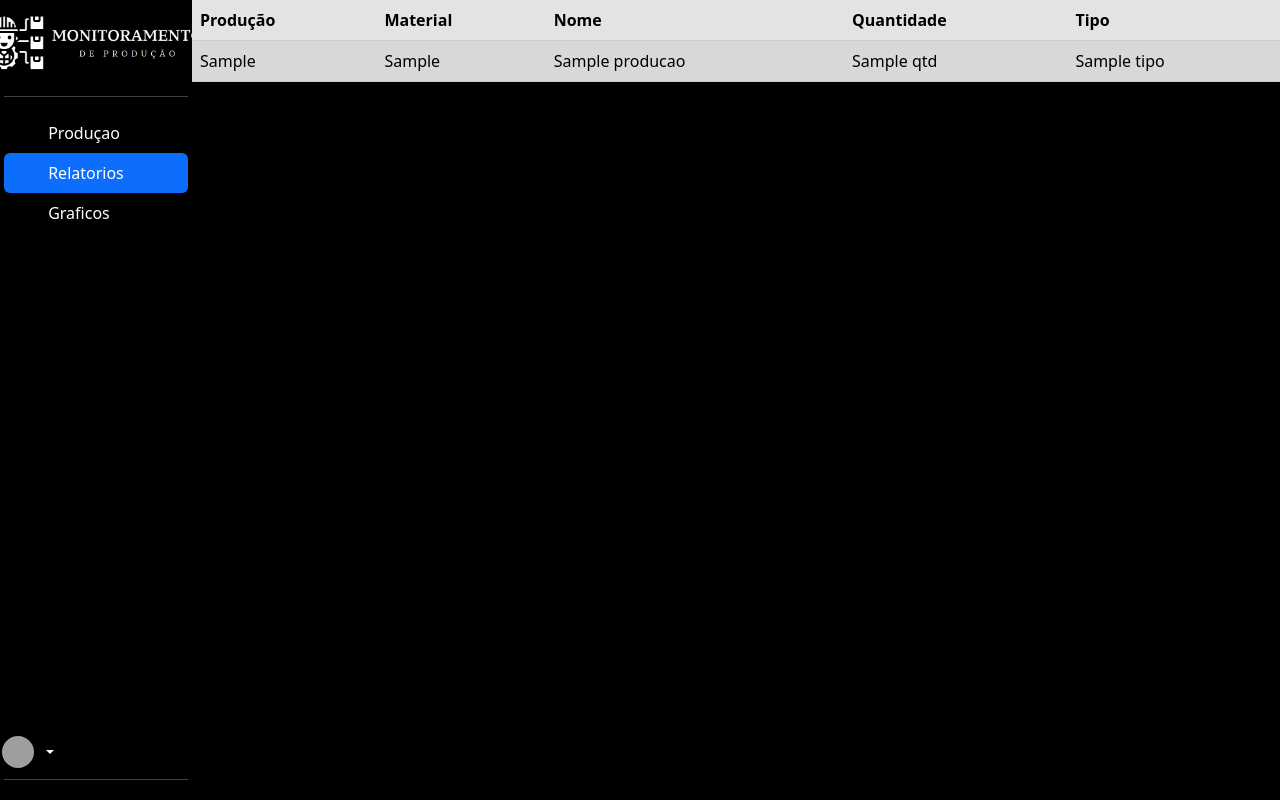
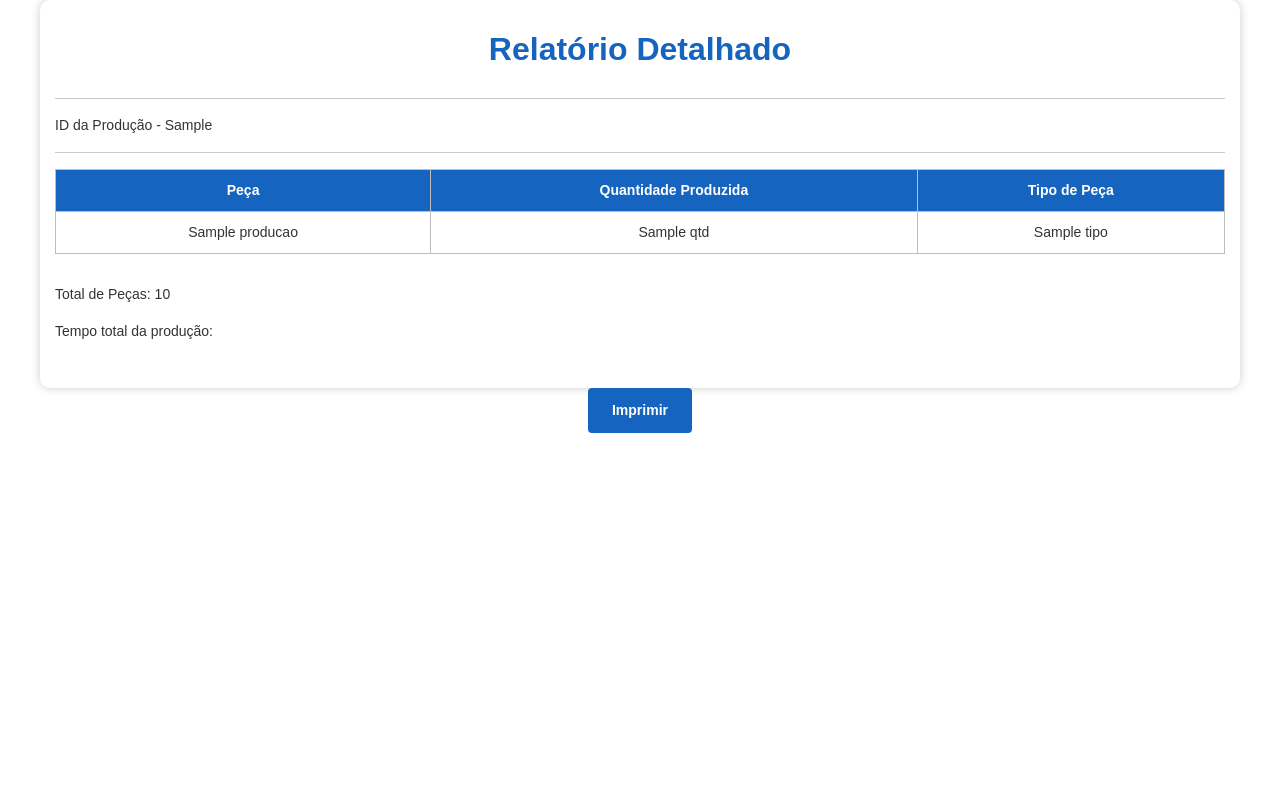
Before and after one commit to Daila-Danielle/monitoramentoDeProducao, a Python web app: template Dashboard/Front_end/templates/relatorios_detalhar.html in a window 1280 px wide. Run offline with Jinja, Linux system fonts and the light colour scheme; the template is opened without the code that fills it: most values are stand-ins (such as "Sample title", 1, 10 or a date in 2020); grey boxes are pictures that could not be loaded.

Commit message:
modificações

```diff
--- a/Dashboard/Front_end/Rotas/Get.py
+++ b/Dashboard/Front_end/Rotas/Get.py
@@ -104,6 +104,6 @@
 
         if 'username' in session:
             id = request.args.get('prod_id')
-            return render_template('relatorios_detalhar.html',valores=Dados_producao_detalhar.get_dados_producao_detalhar(id))
+            return render_template('relatorios_detalhar.html',valores=Dados_producao_detalhar.get_dados_producao_detalhar(id),valorTotal=Dados_producao.get_Dados_producao("",""))
         else:
             return redirect(url_for('login'))
--- a/Dashboard/Front_end/templates/index.html
+++ b/Dashboard/Front_end/templates/index.html
@@ -6,52 +6,85 @@
         <script src="https://cdn.jsdelivr.net/npm/bootstrap@5.2.3/dist/js/bootstrap.bundle.min.js" integrity="sha384-kenU1KFdBIe4zVF0s0G1M5b4hcpxyD9F7jL+jjXkk+Q2h455rYXK/7HAuoJl+0I4" crossorigin="anonymous"></script>
         <script src="/static/script.js"></script>
         <title>DashBoard</title>
+
+        <script>
+
+        function toggleTheme() {
+          const body = document.querySelector('body');
+          const button = document.querySelector('#theme-toggle');
+
+          if (body.classList.contains('dark-mode')) {
+            body.classList.remove('dark-mode');
+            body.classList.add('light-mode');
+            button.textContent = 'Modo noturno';
+          } else {
+            body.classList.remove('light-mode');
+            body.classList.add('dark-mode');
+            button.textContent = 'Modo claro';
+          }
+        }
+
+      </script>
         <style>
           .form-control:disabled{
             background-color: black;
             border: none;
           }
+
+          /* cores para o modo escuro */
+          .dark-mode {
+            background-color: #333;
+            color: #eee;
+          }
+
+          /* cores para o modo claro */
+          .light-mode {
+            background-color: #fff;
+            color: #333;
+          }
+
         </style>
     </head>
-    <body style="background-color: black; color: rgb(255, 255, 255);">
-        <div class="d-flex flex-column flex-shrink-0 p-1 " style="width: 15%; height: 100% ; position:absolute; background-color: rgba(0, 0, 0, 0.842);">
+<body>
+  <div class="d-flex flex-column flex-shrink-0 p-1" style="width: 15%; height: 100%; position: absolute; background-color: #555;">
     <div style="align-self: center; align-items: center; ">
       <img src="../static/Imagens/logo.png" alt="" style="width: 220px;">
     </div>
     <hr>
     <ul class="nav nav-pills flex-column mb-auto">
       <li class="nav-item">
-                <a href= "{{url_for('index')}}" class="nav-link text-white "id='inicio'>
+        <a href="{{url_for('index')}}" class="nav-link text-white" id="inicio">
           <svg class="bi pe-none me-2" width="16" height="16"></svg>
-                  Produçao
+          Produção
         </a>
       </li>
       <li class="nav-item">
-                <a  href= "{{url_for('relatorios')}}" class="nav-link text-white "id='relatorios'>
+        <a href="{{url_for('relatorios')}}" class="nav-link text-white" id="relatorios">
           <svg class="bi pe-none me-2" width="16" height="16"></svg>
-                  Relatorios
+          Relatórios
         </a>
       </li>
       <li>
-                <a href= "{{url_for('graficos')}}" class="nav-link text-white" id='graficos'>
+        <a href="{{url_for('graficos')}}" class="nav-link text-white" id="graficos">
           <svg class="bi pe-none me-2 " width="16" height="16"><use xlink:href="#speedometer2"></use></svg>
-                  Graficos
+          Gráficos
         </a>
       </li>
 
       <li id="adm">
-                <a href= "{{url_for('cadastro_usuario')}}" class="nav-link text-white" id='cadastro'>
+        <a href="{{url_for('cadastro_usuario')}}" class="nav-link text-white" id="cadastro">
           <svg class="bi pe-none me-2" width="16" height="16"><use xlink:href="#table"></use></svg>
-                  Novo usuario
+          Novo usuário
         </a>
       </li>
 
     </ul>
+    <button id="theme-toggle" onclick="toggleTheme()">Mudar tema</button>
+    <br>
     <hr>
-
-            <div class="dropdown" style="width: 15%;position:absolute; top: 92%; left: 1%;">
+    <div class="dropdown" style="width: 15%; position: absolute; top: 92%; left: 1%;">
       <a href="#" class="d-flex align-items-center text-white text-decoration-none dropdown-toggle" data-bs-toggle="dropdown" aria-expanded="false">
-                <img src=""  width="32" height="32" class="rounded-circle me-2" id="user_img">
+        <img src="" width="32" height="32" class="rounded-circle me-2" id="user_img">
         <strong id="user">
           {{user_nome}}
         </strong>
@@ -64,6 +97,7 @@
       </ul>
     </div>
   </div>
+
 
           <div class="flex-column">
                 {% block conteudo %}
--- a/Dashboard/Front_end/templates/relatorios_detalhar.html
+++ b/Dashboard/Front_end/templates/relatorios_detalhar.html
@@ -1,38 +1,107 @@
-{% extends 'index.html'%}
+<!DOCTYPE html>
+<html lang="pt_BR">
+<head>
+	<meta charset="UTF-8">
+	<title>Relatório Detalhado</title>
+	<meta name="viewport" content="width=device-width, initial-scale=1.0">
+	<link rel="stylesheet" href="https://cdn.jsdelivr.net/npm/bootstrap@5.2.3/dist/css/bootstrap.min.css" integrity="sha384-rbsA2VBKQhggwzxH7pPCaAqO46MgnOM80zW1RWuH61DGLwZJEdK2Kadq2F9CUG65" crossorigin="anonymous">
+	<style>
+		body {
+			background-color: #FFFFFF;
+			color: #333333;
+			font-family: Arial, sans-serif;
+			font-size: 14px;
+			line-height: 1.5;
+			margin: 0;
+			padding: 0;
+		}
 
-<div >
-  {% block conteudo %}
-    <div class="table-responsive" style="width:85%; height: 100% ; left: 15% ; position:absolute;" >
-      <table class="table table table-striped table-secondary">
+.container {
+	max-width: 1200px;
+	margin: 0 auto;
+	padding: 30px 15px;
+	box-shadow: 0px 0px 10px rgba(0, 0, 0, 0.2);
+	border-radius: 10px;
+	background-color: #FFFFFF;
+}
+
+h1 {
+	font-size: 32px;
+	font-weight: bold;
+	margin-bottom: 30px;
+	color: #1565C0;
+	text-align: center;
+}
+
+table {
+	width: 100%;
+	border-collapse: collapse;
+	border-spacing: 0;
+	margin-bottom: 30px;
+}
+
+th, td {
+	padding: 10px;
+	border: 1px solid #BDBDBD;
+	text-align: center;
+	font-weight: 500;
+}
+
+th {
+	background-color: #1565C0;
+	color: #FFFFFF;
+	font-weight: bold;
+}
+
+tr:nth-child(even) {
+	background-color: #F2F2F2;
+}
+
+.btn-print {
+	background-color: #1565C0;
+	color: #FFFFFF;
+	padding: 12px 24px;
+	border: none;
+	border-radius: 4px;
+	cursor: pointer;
+	margin-top: 30px;
+	font-size: 14px;
+	font-weight: bold;
+	display: block;
+	margin: 0 auto;
+}
+</style>
+</head>
+<body>
+	<div class="container">
+		<h1>Relatório Detalhado</h1>
+    <hr>
+    <p>ID da Produção - {{ valores[0]["id_prod"] }}</p>
+		<table>
 			<thead>
 				<tr>
-            <th scope="col">Produção</th>
-            <th scope="col">Material</th>
-            <th scope="col">Nome</th>
-            <th scope="col">Quantidade</th>
-            <th scope="col">Tipo</th>
+					<th>Peça</th>
+					<th>Quantidade Produzida</th>
+					<th>Tipo de Peça</th>
 				</tr>
 			</thead>
       <tbody>
-          {%for producao_detalhar in valores %}
+        {% set total_pecas = valores|map(attribute='qtd')|sum %}
+        {% for producao_detalhar in valores %}
             <tr>
-              <td>{{producao_detalhar["id_prod"]}}</td>
-              <td>{{producao_detalhar["id_mat"]}}</td>
-              <td>{{producao_detalhar["nome"]}}</td>
-              <td>{{producao_detalhar["qtd"]}}</td>
-              <td>{{producao_detalhar["tipo"]}}</td>
+                <td>{{ producao_detalhar["nome"] }}</td>
+                <td>{{ producao_detalhar["qtd"] }}</td>
+                <td>{{ producao_detalhar["tipo"] }}</td>
             </tr>
         {% endfor %}
     </tbody>
+
+      <hr>
 		</table>
+
+    <p>Total de Peças: {{ total_pecas }}</p> <!-- Tentar somar a quantidade -->
+    <p>Tempo total da produção: </p>
 	</div>
-
-    <script>
-      window.onload = function(){
-      trocaClasse('relatorios','active');
-      User_dados_ler()
-    }
-    </script>
-
-  {% endblock %}
-</div>
+  <button class="btn-print" onclick="window.print()">Imprimir</button>
+</body>
+</html>
```
Also changed, not shown: Dashboard/Front_end/templates/relatorios.html (+10 -8 lines). Lines whose indentation alone changed are shown as unchanged.
